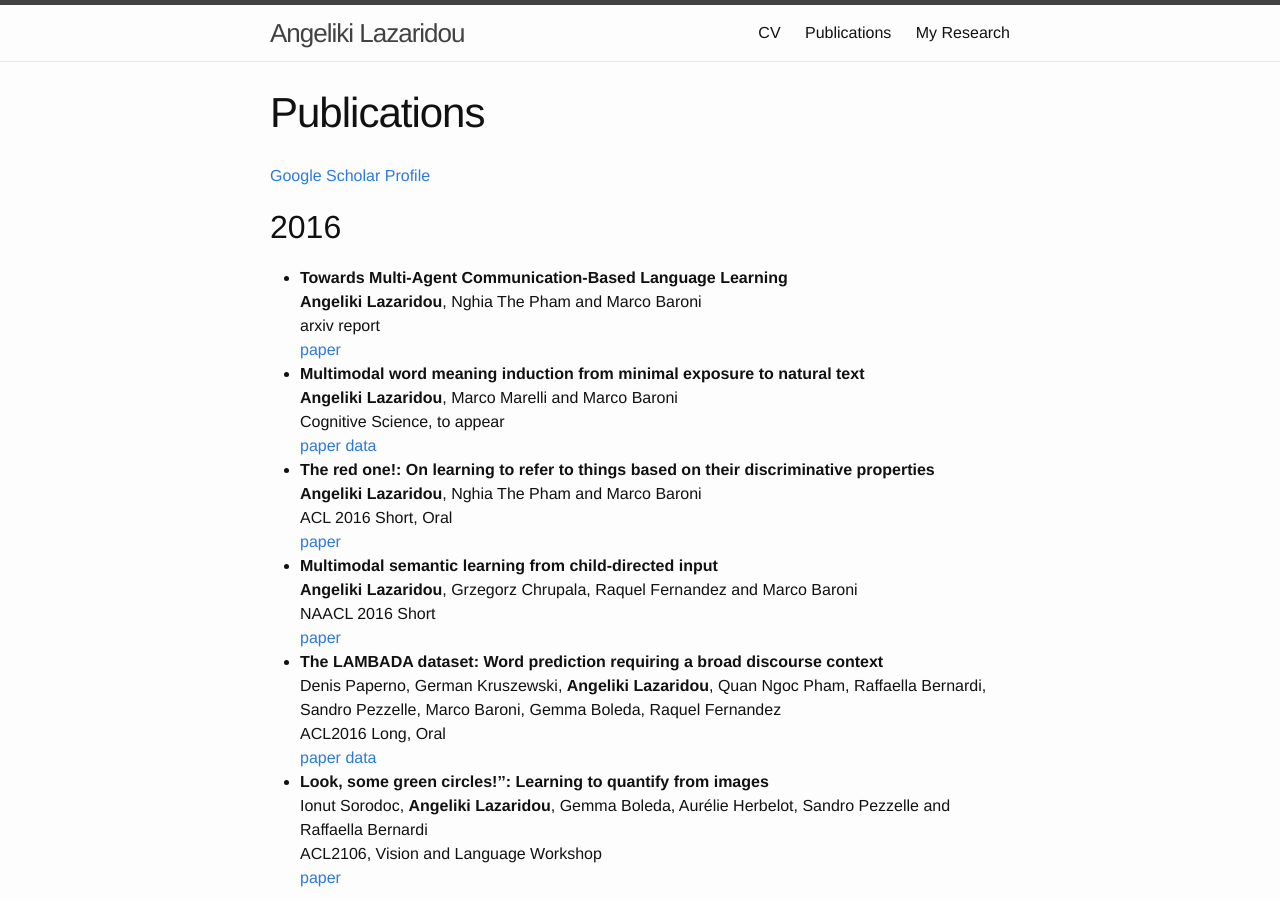
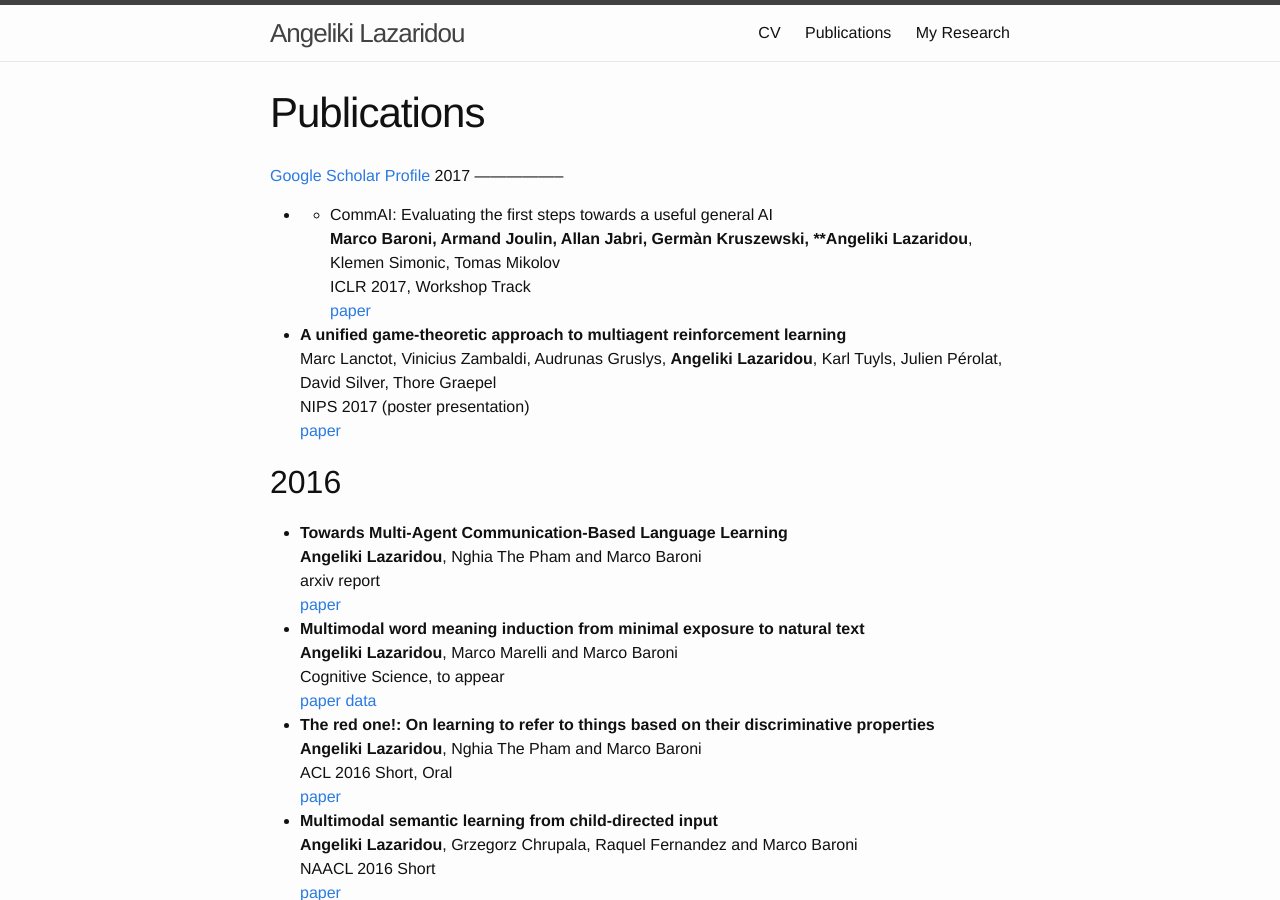
Before and after one commit to angelikilazaridou/angelikilazaridou.github.io, a Jekyll site: the page built from publications.md, in a window 1280 px wide and 900 px high. Built offline with Jekyll 4.4.1, drawn with Linux system fonts in a browser that asks for light colours.

Commit message:
start adding publications 2017

```diff
--- a/publications.md
+++ b/publications.md
@@ -5,6 +5,16 @@ permalink: /publications/
 ---
 
 [Google Scholar Profile](https://scholar.google.it/citations?user=BMgUIC0AAAAJ&hl=en)
+2017
+-----------------
+* * CommAI: Evaluating the first steps towards a useful general AI**\\
+Marco Baroni, Armand Joulin, Allan Jabri, Germàn Kruszewski, **Angeliki Lazaridou**, Klemen Simonic, Tomas Mikolov\\
+ICLR 2017, Workshop Track\\
+[paper](https://arxiv.org/pdf/1701.08954.pdf)
+* **A unified game-theoretic approach to multiagent reinforcement learning**\\
+Marc Lanctot, Vinicius Zambaldi, Audrunas Gruslys, **Angeliki Lazaridou**, Karl Tuyls, Julien Pérolat, David Silver, Thore Graepel\\
+NIPS 2017 (poster presentation)\\
+[paper](https://papers.nips.cc/paper/7007-a-unified-game-theoretic-approach-to-multiagent-reinforcement-learning.pdf)
 
 2016
 ------------------
```
